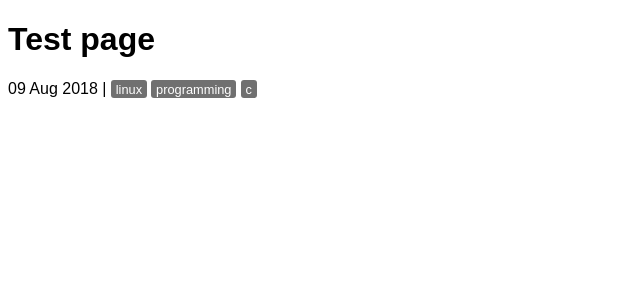
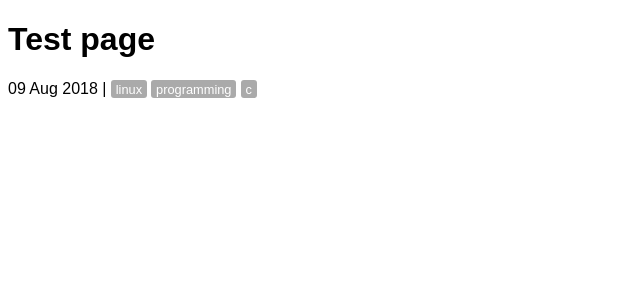
Before and after one commit to execas/execas.github.io, a Jekyll site: the page built from _posts/2018-08-09-first.md, in a window 1280 px wide. Shown: the top 300 px of the page, without its empty margins (0-640 px from the left). Built offline with Jekyll 4.4.1, drawn with Linux system fonts in a browser that asks for light colours.

Commit message:
Update execas.css

```diff
--- a/css/execas.css
+++ b/css/execas.css
@@ -78,12 +78,12 @@ list of matching posts beneath tag name header
     padding: .1rem .3rem .1rem .3rem;
     font-size: 80%;
     border-radius: 3px;
-    background: #707070;
+    background: #aaaaaa;
     color: #ffffff;
 }
 
 .post-tag:hover {
-    background-color: #aaaaaa;
+    background-color: #dddddd;
     color: #ffffff;
     text-decoration: none;
 }
```
